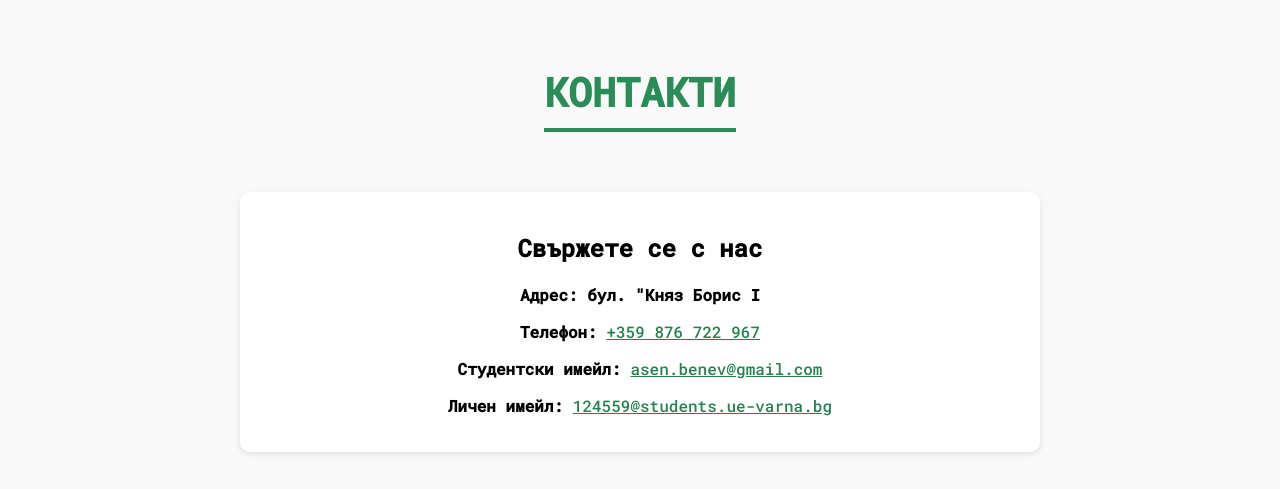
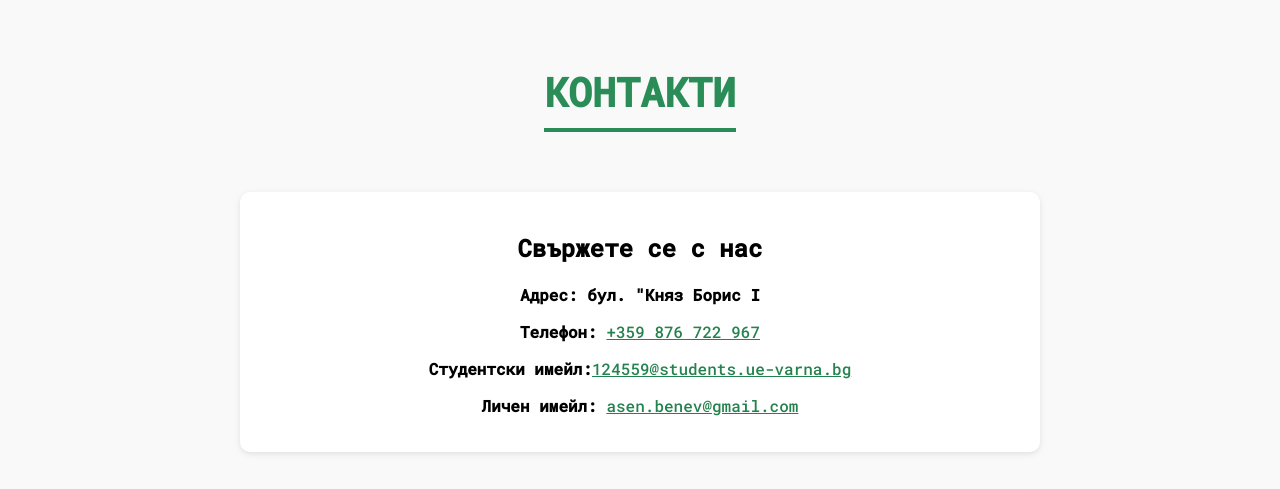
Before and after one commit to asenben/GreenFuture.bg, a plain HTML site: page contact.html in a window 1280 px wide. Shown: the part 132-621 px from the top of the page. Drawn offline with Linux system fonts and the light colour scheme.

Commit message:
Update contact.html

```diff
--- a/contact.html
+++ b/contact.html
@@ -39,8 +39,8 @@
               <h2>Свържете се с нас</h2>
               <p><strong>Адрес: бул. "Княз Борис I</strong></p>
               <p><strong>Телефон:</strong> <a href="tel:+359876722967">+359 876 722 967</a></p>
-              <p><strong>Студентски имейл:</strong> <a href="mailto:asen.benev@gmail.com">asen.benev@gmail.com</a></p>
-              <p><strong>Личен имейл:</strong> <a href="mailto:124559@students.ue-varna.bg">124559@students.ue-varna.bg</a></p>
+              <p><strong>Студентски имейл:</strong><a href=" mailto:124559@students.ue-varna.bg">124559@students.ue-varna.bg</a></p>
+              <p><strong>Личен имейл:</strong> <a href="mailto:asen.benev@gmail.com">asen.benev@gmail.com</a></p>
             </div>
             <div class="contact-map">
               <h2>Нашето местоположение</h2>
```
